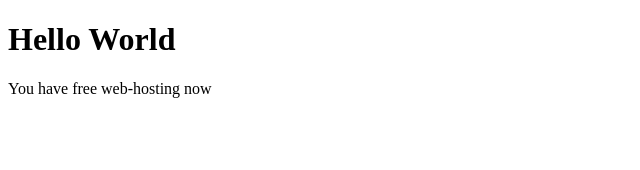
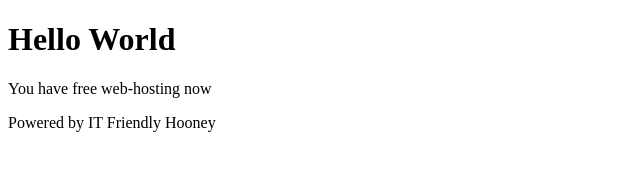
Before and after one commit to Ecofriendlyhooney/free-web-hosting, a plain HTML site: page index.html in a window 1280 px wide. Shown: the whole page, without its empty margins (0-640 px from the left). Drawn offline with Linux system fonts and the light colour scheme.

Commit message:
Update index.html

```diff
--- a/index.html
+++ b/index.html
@@ -6,7 +6,7 @@
 <body>
 
 <h1>Hello World</h1>
-<p>You have free web-hosting now</p>
-
+	<p>You have free web-hosting now</p>
+	<p>Powered by IT Friendly Hooney </p>
 </body>
 </html>
```
